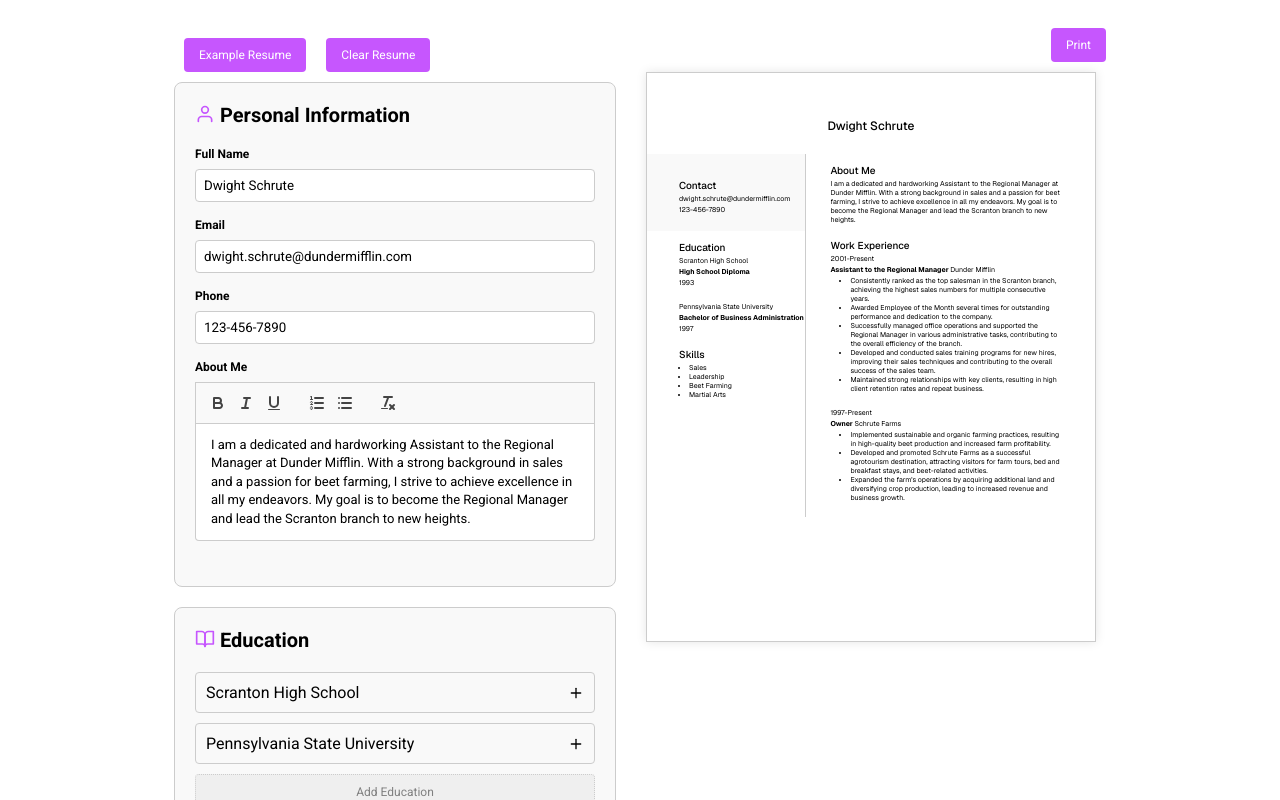
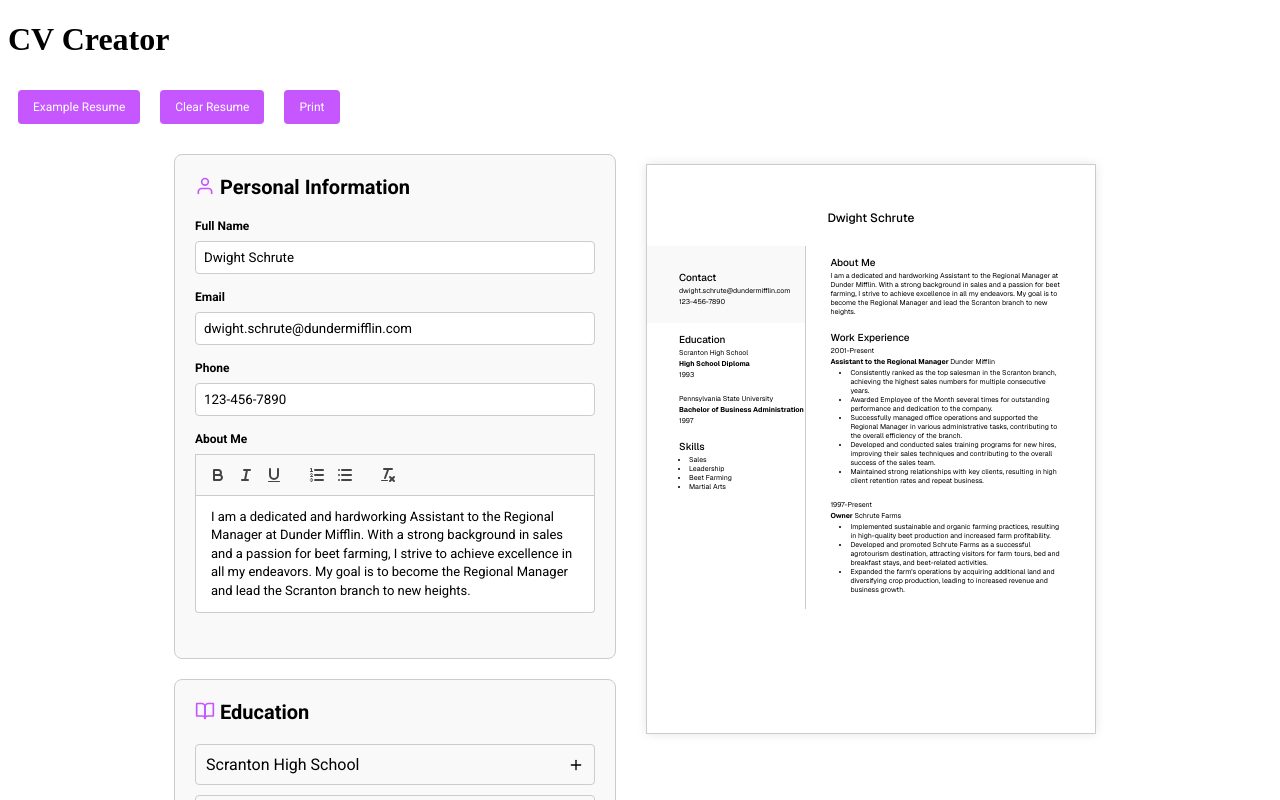
Before and after one commit to morrowdavidson/cv-creator, a React (Vite) app: page / in a window 1280 px wide. Shown: the top 800 px of the page. Built offline with nearby package versions, Linux system fonts and the light colour scheme.

Commit message:
Refactor App component to include print, example resume, and clear resume functionality

```diff
--- a/src/App.jsx
+++ b/src/App.jsx
@@ -2,7 +2,14 @@ import { useState, useEffect } from 'react';
 import CvForm from './components/cv-form/cv-form.jsx';
 import CvPrint from './components/cv-print/cv-print.jsx';
 import dwightInfo from './data/dwightsInfo';
-import { Container, FormWrapper, PrintWrapper, Button } from './AppStyles';
+import {
+  FormPrintContainer,
+  FormWrapper,
+  PrintWrapper,
+  Button,
+} from './AppStyles';
+import { useReactToPrint } from 'react-to-print';
+import { useRef } from 'react';
 
 const exampleInfo = dwightInfo;
 
@@ -56,12 +63,19 @@ function App() {
       aboutMe: '<p></p>',
     });
   };
+  const contentRef = useRef();
+
+  const handlePrint = useReactToPrint({ contentRef });
 
   return (
-    <Container>
-      <FormWrapper>
+    <>
+      <h1>CV Creator</h1>
       <Button onClick={setExampleInfo}>Example Resume</Button>
       <Button onClick={clearInfo}>Clear Resume</Button>
+      <Button onClick={handlePrint}>Print</Button>
+
+      <FormPrintContainer>
+        <FormWrapper>
           <CvForm
             generalInfo={generalInfo}
             setGeneralInfo={setGeneralInfo}
@@ -79,9 +93,11 @@ function App() {
             educationList={educationList}
             workList={workList}
             skillList={skillList}
+            contentRef={contentRef}
           />
         </PrintWrapper>
-    </Container>
+      </FormPrintContainer>
+    </>
   );
 }
 
--- a/src/AppStyles.js
+++ b/src/AppStyles.js
@@ -1,6 +1,6 @@
 import styled from 'styled-components';
 
-export const Container = styled.div`
+export const FormPrintContainer = styled.div`
   display: flex;
   justify-content: center;
   padding: 20px;
--- a/src/components/cv-print/cv-print.jsx
+++ b/src/components/cv-print/cv-print.jsx
@@ -1,11 +1,7 @@
 import PropTypes from 'prop-types';
-import { useRef } from 'react';
-import { useReactToPrint } from 'react-to-print';
 import {
   CvPrintContainer,
   CvPrintWrapper,
-  ActionButtons,
-  Button,
   ForPrinting,
   Heading1,
   MainContent,
@@ -19,15 +15,15 @@ import {
   Work,
 } from './cvPrintStyles';
 
-function CvPrint({ generalInfo, educationList, workList, skillList }) {
-  const contentRef = useRef();
-
-  const handlePrint = useReactToPrint({ contentRef });
+function CvPrint({
+  generalInfo,
+  educationList,
+  workList,
+  skillList,
+  contentRef,
+}) {
   return (
     <>
-      <ActionButtons>
-        <Button onClick={handlePrint}>Print</Button>
-      </ActionButtons>
       <CvPrintContainer>
         <CvPrintWrapper>
           <ForPrinting ref={contentRef}>
@@ -136,6 +132,7 @@ CvPrint.propTypes = {
       skill: PropTypes.string.isRequired,
     })
   ).isRequired,
+  contentRef: PropTypes.string,
 };
 
 export default CvPrint;
```
Lines whose indentation alone changed are shown as unchanged.
